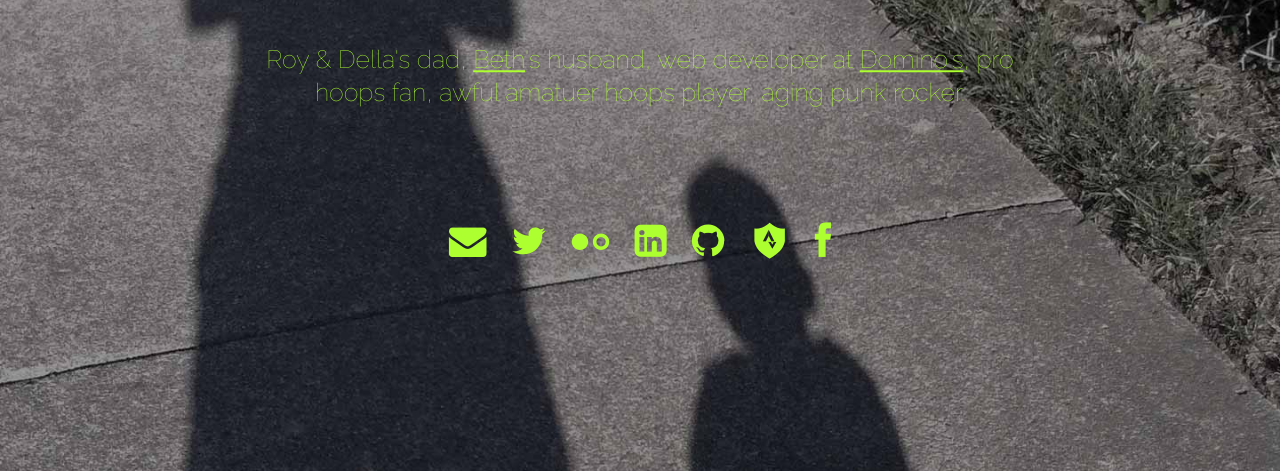
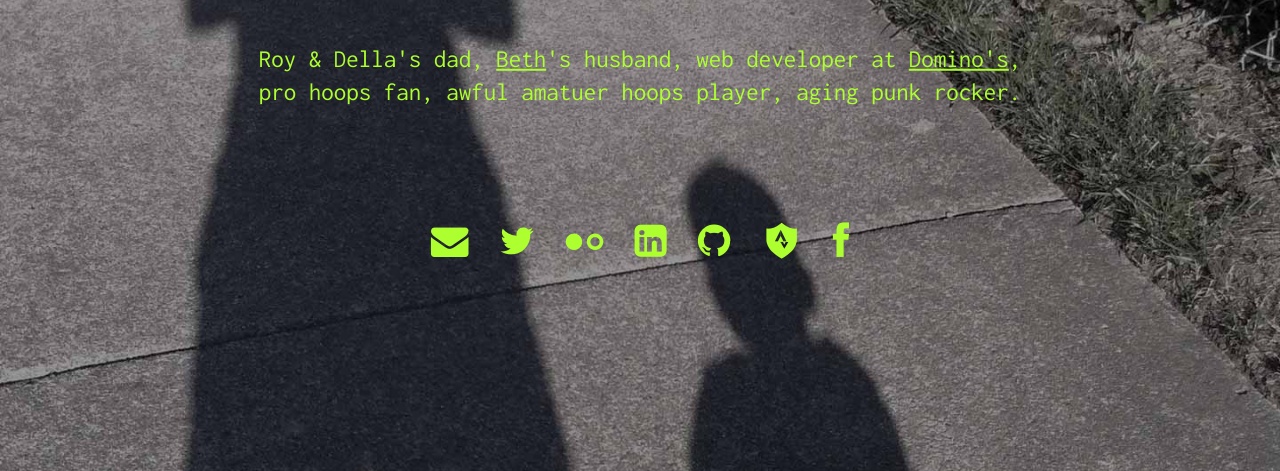
Before and after one commit to turboclaw/nixon.io, a plain HTML site: page index.html in a window 1280 px wide. Shown: the part 354-825 px from the top of the page. Drawn offline with Linux system fonts and the light colour scheme.

Commit message:
new font

```diff
--- a/index.html
+++ b/index.html
@@ -4,7 +4,7 @@
 	<meta charset="utf-8" />
 	<meta name="viewport" content="width=device-width,initial-scale=1" />
 	<title>Dan Nixon</title>
-	<link href='http://fonts.googleapis.com/css?family=Raleway:100' rel='stylesheet' type='text/css' />
+	<link href='http://fonts.googleapis.com/css?family=Inconsolata' rel='stylesheet' type='text/css' />
 	<link rel="stylesheet" type="text/css" href="stylesheets/base.css" />
 	<link rel="stylesheet" type="text/css" href="stylesheets/icons.css" />
 </head>
--- a/stylesheets/base.css
+++ b/stylesheets/base.css
@@ -1,7 +1,7 @@
 html, body {
 	height: 100%;
 	margin: 0;
-	font: 100 1.25em/1.333333333 Raleway, sans-serif;
+	font: 100 1.25em/1.333333333 Inconsolata, monospace;
 	text-align: center;
 	background: url(../images/walk.jpg) no-repeat 0 0;
 	background-size: cover;
```
